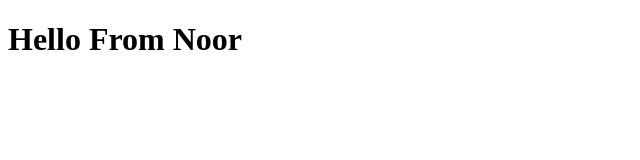
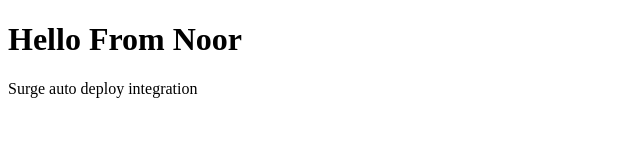
Before and after one commit to ConnectWithNoor/Bootcamp-2020, a plain HTML site: page index.html in a window 1280 px wide. Shown: the whole page, without its empty margins (0-640 px from the left). Drawn offline with Linux system fonts and the light colour scheme.

Commit message:
setup: github action

```diff
--- a/index.html
+++ b/index.html
@@ -7,5 +7,6 @@
   </head>
   <body>
     <h1>Hello From Noor</h1>
+    <p>Surge auto deploy integration</p>
   </body>
 </html>
```
Also changed, not shown: 1 other file.
